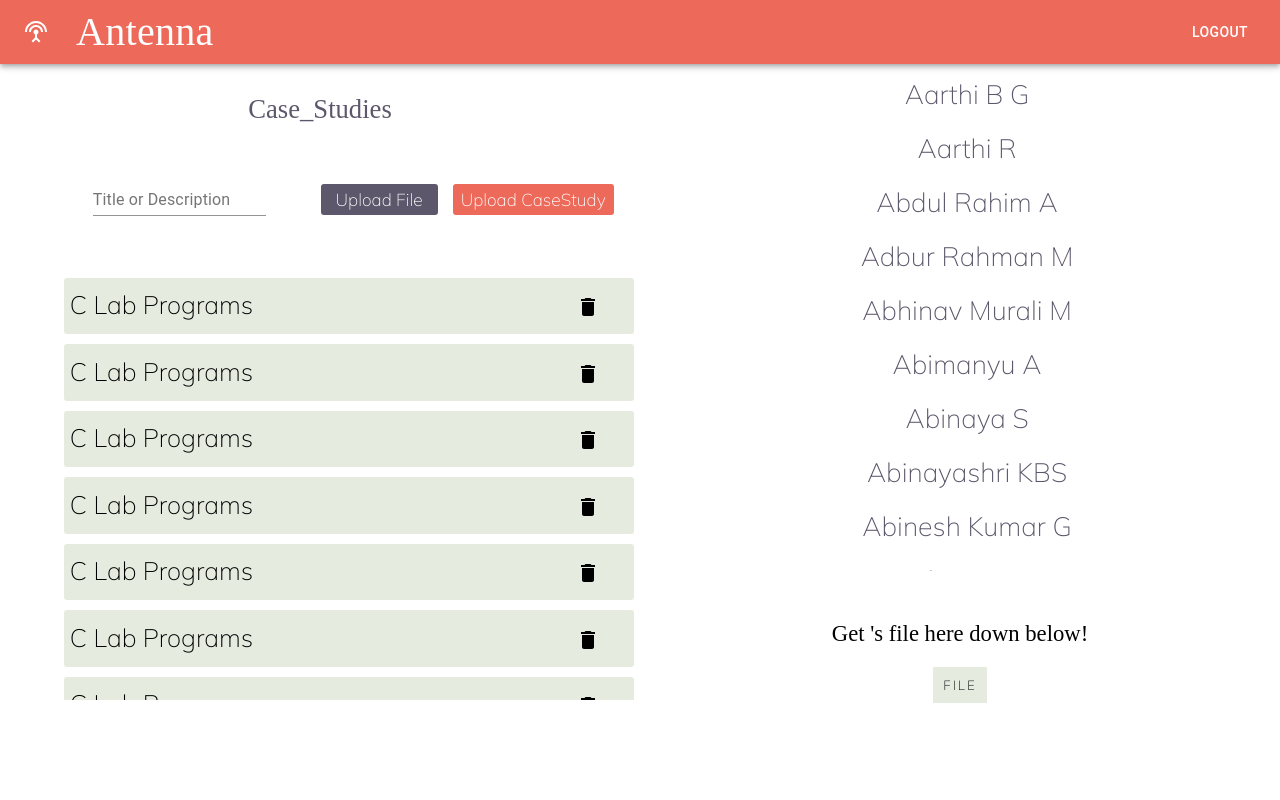
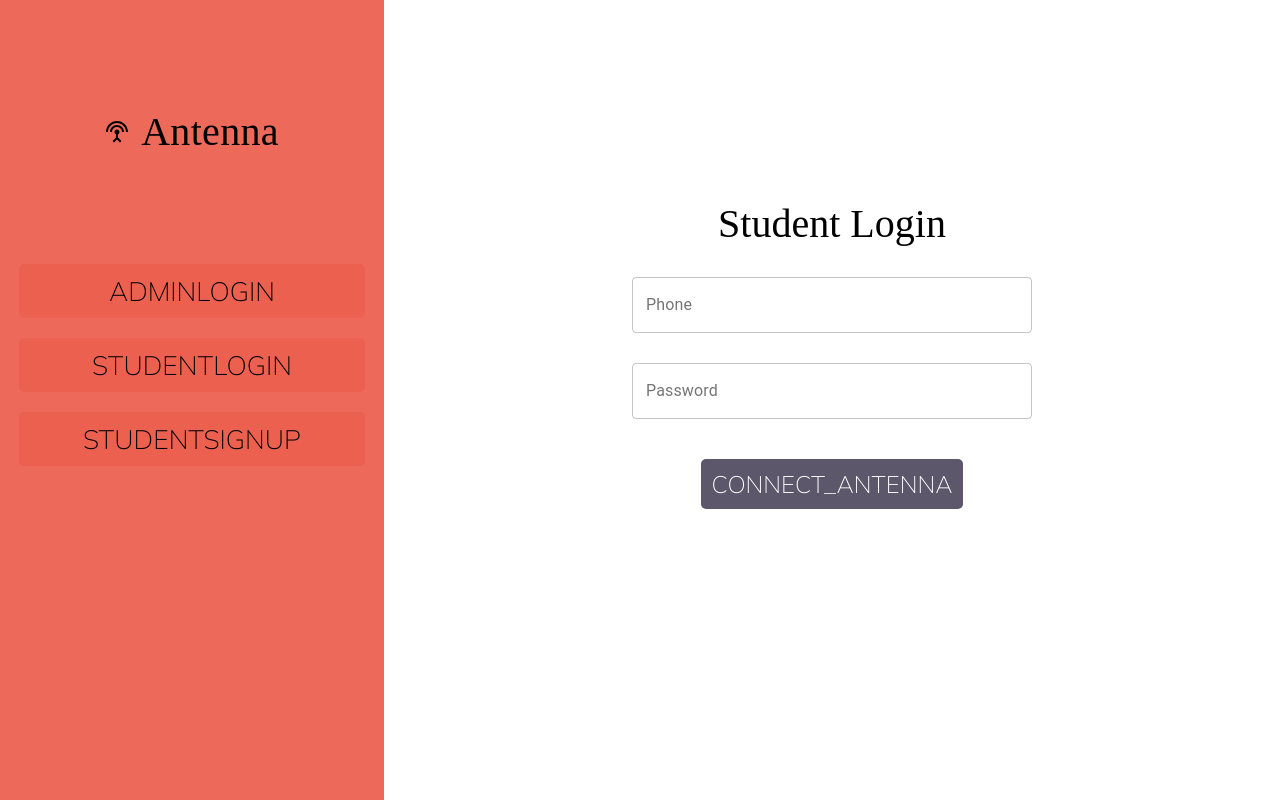
Before and after one commit to kiasNostieDev/Antenna, a React (Create React App) app: page / in a window 1280 px wide. Built offline with nearby package versions, Linux system fonts and the light colour scheme; a web font is replaced by a local one.

Commit message:
all entrances clear

```diff
--- a/src/Components/AdminHub.js
+++ b/src/Components/AdminHub.js
@@ -1,4 +1,4 @@
-import React, { useRef, useState } from 'react'
+import React, { useRef, useState, useEffect } from 'react'
 import './Styles/AdminHub.css'
 import { makeStyles } from '@material-ui/core/styles'
 import AppBar from '@material-ui/core/AppBar'
@@ -11,6 +11,8 @@ import Delete from '@material-ui/icons/Delete'
 import TextField from '@material-ui/core/TextField'
 import { fb } from '../FIrebase/firebase'
 import { names } from '../data'
+import { currentAdmin } from '../Data/loginData'
+import axios from 'axios'
 
 const useStyles = makeStyles(theme => ({
   root: {
@@ -39,16 +41,22 @@ const useStyles = makeStyles(theme => ({
 
 export default function AdminHub () {
   const [file, setFile] = useState()
-  const [progress, setProgress] = useState(0)
   const el = useRef()
   const allInputs = { imgURL: '' }
+
   const [fileurl, setFileURL] = useState(allInputs)
   const [getFile, setGetFile] = useState('')
+  const [caseName, setCaseName] = useState()
+
+  const data = {
+    caseStudeTitle: '',
+    fileLink: '',
+    dueDate: ''
+  }
 
   const classes = useStyles()
 
   function handleChange (event) {
-    setProgress(0)
     const imageFile = event.target.files[0]
     console.log(imageFile)
     setFile(imagefile => imageFile)
@@ -62,7 +70,15 @@ export default function AdminHub () {
       snapshot => {
         imageUpload.getDownloadURL().then(url => {
           setFileURL(url)
-          console.log(url)
+          data.fileLink =fileurl
+          data.dueDate = ''
+          data.caseStudeTitle ='testing'
+
+          const proxyUrl = 'http://localhost:8080/'
+          const urlsign = 'http://localhost:4500/cases'
+          axios.post(proxyUrl + urlsign, data).then(res => {
+            console.log(res)
+          })
         })
       },
       err => {
@@ -146,26 +162,20 @@ export default function AdminHub () {
           </div>
           <div className='AddCaseStudyTile'>
             <TextField
+              id='outlined-basic'
+              label='CaseStudy Title'
               className={classes.field}
-              id='standard-textarea'
-              label='Title or Description'
-              placeholder='CaseStudy'
+              ref={el}
             />
             <div className='file-input-wrapper'>
               <button className='btn-file-input'>Upload File</button>
-              <input type='file' name='file' />
+              <input type='file' name='file' onChange={handleChange} />
             </div>
-            <button className='SubmitCaseBtn'>Upload CaseStudy</button>
+            <button className='SubmitCaseBtn' onClick={handleUpload}>
+              Upload CaseStudy
+            </button>
           </div>
-          <div className='ShowBefore'>
-            <AdminCaseTile />
-            <AdminCaseTile />
-            <AdminCaseTile />
-            <AdminCaseTile />
-            <AdminCaseTile />
-            <AdminCaseTile />
-            <AdminCaseTile />
-          </div>
+          <div className='ShowBefore'></div>
         </div>
         <div className='StudentsScreen'>
           <div className='ListofStuds'>
--- a/src/Components/Auth/Admin.js
+++ b/src/Components/Auth/Admin.js
@@ -1,50 +1,75 @@
-import React, { useRef } from "react";
-import "../Styles/Admin.css";
-import TextField from "@material-ui/core/TextField";
-import { makeStyles } from "@material-ui/core/styles";
+import React, { useRef, useState } from 'react'
+import '../Styles/Admin.css'
+import TextField from '@material-ui/core/TextField'
+import { makeStyles } from '@material-ui/core/styles'
+import axios from 'axios'
+import { currentAdmin } from '../../Data/loginData'
+import { useHistory, Link } from 'react-router-dom'
 
-const useStyles = makeStyles((theme) => ({
+const useStyles = makeStyles(theme => ({
   field: {
-    width: "400px",
-  },
-}));
+    width: '400px'
+  }
+}))
 
-export default function Admin() {
-  const classes = useStyles();
-  const phone = useRef();
-  const password = useRef();
+const data = {
+  email: '',
+  password: ''
+}
 
-  function handleClick(event) {
-    console.log(phone.current.value);
-    console.log(password.current.value);
+export default function Admin () {
+  var history = useHistory()
+  const classes = useStyles()
+  const [mail, setMail] = useState()
+  const [password, setPassword] = useState()
+  const [alerText, setAlertText] = useState('AdminAuth')
+  const [inidiColor, setIndiColor] = useState('#000')
+
+  function handleClick () {
+    data.email = mail
+    data.password = password
+
+    const proxyUrl = 'http://localhost:8080/'
+    const urlsign = 'http://localhost:4500/admin/login'
+    axios.post(proxyUrl + urlsign, data).then(res=>{
+      if (res.data.antenna) {
+        setIndiColor('#ED6A5A')
+        setAlertText('Wrong Credentials')
+      }else{
+        localStorage.setItem('AdminWaveForm', res.data)
+        currentAdmin.jwt = res.data
+        currentAdmin.mail = data.email
+        history.push('/root')
+      }
+    })
   }
 
   return (
-    <div className="AdminAuth">
-      <div className="AdminHeading">AdminAuth</div>
-      <div className="BoxAdmin">
+    <div className='AdminAuth'>
+      <div className='AdminHeading' style={{color: inidiColor}}>{alerText}</div>
+      <div className='BoxAdmin'>
         <TextField
-          ref={phone}
-          id="outlined-basic"
-          label="Name"
+          id='outlined-basic'
+          label='Mail'
           className={classes.field}
-          variant="outlined"
+          variant='outlined'
+          onChange={e => setMail(e.target.value)}
         />
       </div>
-      <div className="BoxAdmin">
+      <div className='BoxAdmin'>
         <TextField
-          ref={password}
-          id="outlined-basic"
-          label="Password"
+          id='outlined-basic'
+          label='Password'
           className={classes.field}
-          variant="outlined"
+          variant='outlined'
+          onChange={e => setPassword(e.target.value)}
         />
       </div>
-      <div className="LoginAdmin">
-        <button onClick={handleClick} className="btnlogin">
+      <div className='LoginAdmin'>
+        <button onClick={handleClick} className='btnlogin'>
           COnnect_antenna
         </button>
       </div>
     </div>
-  );
+  )
 }
--- a/src/Components/Auth/StuLog.js
+++ b/src/Components/Auth/StuLog.js
@@ -31,17 +31,17 @@ export default function StuLog () {
     data.password = pwd
 
     const proxyUrl = 'http://localhost:8080/'
-    const urlsign = 'http://localhost:6969/students/login'
+    const urlsign = 'http://localhost:4500/students/login'
     axios.post(proxyUrl + urlsign, data).then(res => {
       if (res.data.antenna) {
         setIndiColor('#ED6A5A')
         setAlertText('Wrong Credentials')
       }else{
-        console.log(res.data)
         localStorage.setItem('AntennaWaveForm', res.data)
-        currentLogin.name = data.name
+        currentLogin.name = res.data.studentName
+        currentLogin.mail = res.data.email
         currentLogin.phone = data.mobileNumber
-        currentLogin.jwt = res.data
+        currentLogin.jwt = res.headers['auth-token']
         history.push('/student')
       }
     })
--- a/src/Components/Auth/StuSi.js
+++ b/src/Components/Auth/StuSi.js
@@ -13,7 +13,8 @@ const data = {
   studentName: '',
   mobileNumber: '',
   email: '',
-  password: ''
+  password: '',
+  rollNo: ''
 }
 
 const useStyles = makeStyles(theme => ({
@@ -42,6 +43,7 @@ export default function StuSi () {
     data.studentName = name
     data.mobileNumber = phone
     data.password = pwd
+    data.rollNo = names.indexOf(name+1)
 
     const proxyUrl = 'http://localhost:8080/'
     const urlsign = 'http://an73nna.herokuapp.com/students/signup'
--- a/src/Components/StudentHub.js
+++ b/src/Components/StudentHub.js
@@ -114,7 +114,7 @@ export default function StudentHub (props) {
         </div>
         <div className='CaseStudyUpload'>
           <div className='file-input-wrapper'>
-            <button className='btn-file-input'>Upload File</button>
+            <button className='btn-file-input'>UploadFile</button>
             <input type='file' name='file' />
           </div>
         </div>
--- a/src/Components/Styles/StudentHub.css
+++ b/src/Components/Styles/StudentHub.css
@@ -130,28 +130,14 @@
 
 .CaseStudyUpload {
   flex: 2;
-  margin: 0 10px 0 0px;
-  align-content: center;
+  margin-bottom: 11px;
 }
 
 .file-input-wrapper {
-  width: fit-content;
-  height: fit-content;
   overflow: hidden;
-  position: relative;
-  padding: 5px 15px 5px 15px;
 }
-.file-input-wrapper > input[type='file'] {
-  font-size: 200px;
-  position: absolute;
-  top: 0;
-  right: 0;
-  opacity: 0;
-}
+
 .file-input-wrapper > .btn-file-input {
-  display: inline-block;
-  width: fit-content;
-  height: fit-content;
   padding: 5px 15px 5px 15px;
 }
 
--- a/src/Data/loginData.js
+++ b/src/Data/loginData.js
@@ -4,3 +4,8 @@ export const currentLogin = {
     phone: '',
     jwt: ''
 }
+
+export const currentAdmin = {
+    jwt: '',
+    mail: ''
+}
--- a/src/index.js
+++ b/src/index.js
@@ -12,7 +12,7 @@ ReactDOM.render(
   <Router>
     <div>
       <Switch>
-        <Route exact path='/' component={AdminHub} />
+        <Route exact path='/' component={App} />
         <Route path='/student/' component={StudentHub} />
         <Route path='/root' component={AdminHub} />
       </Switch>
```
